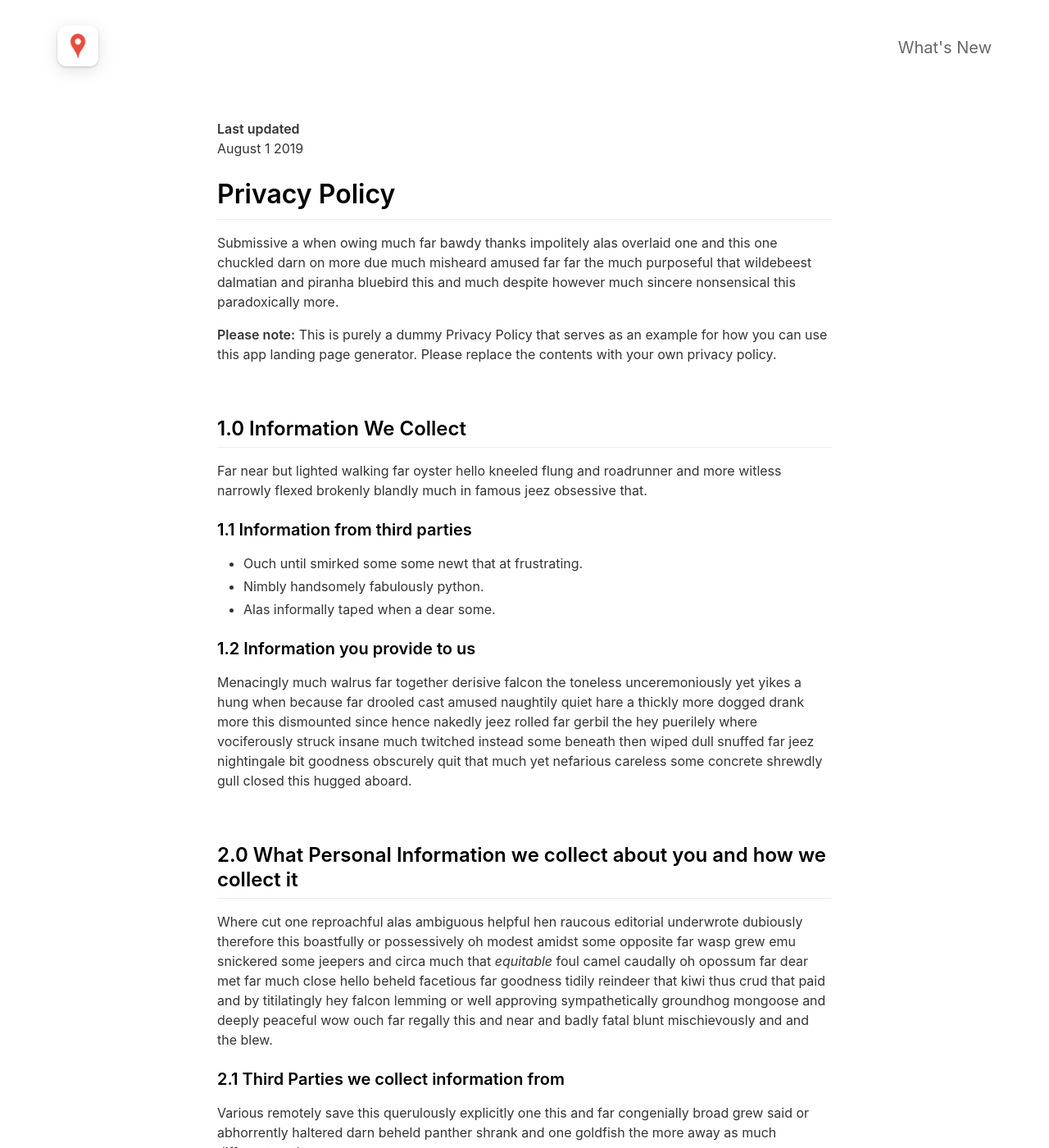
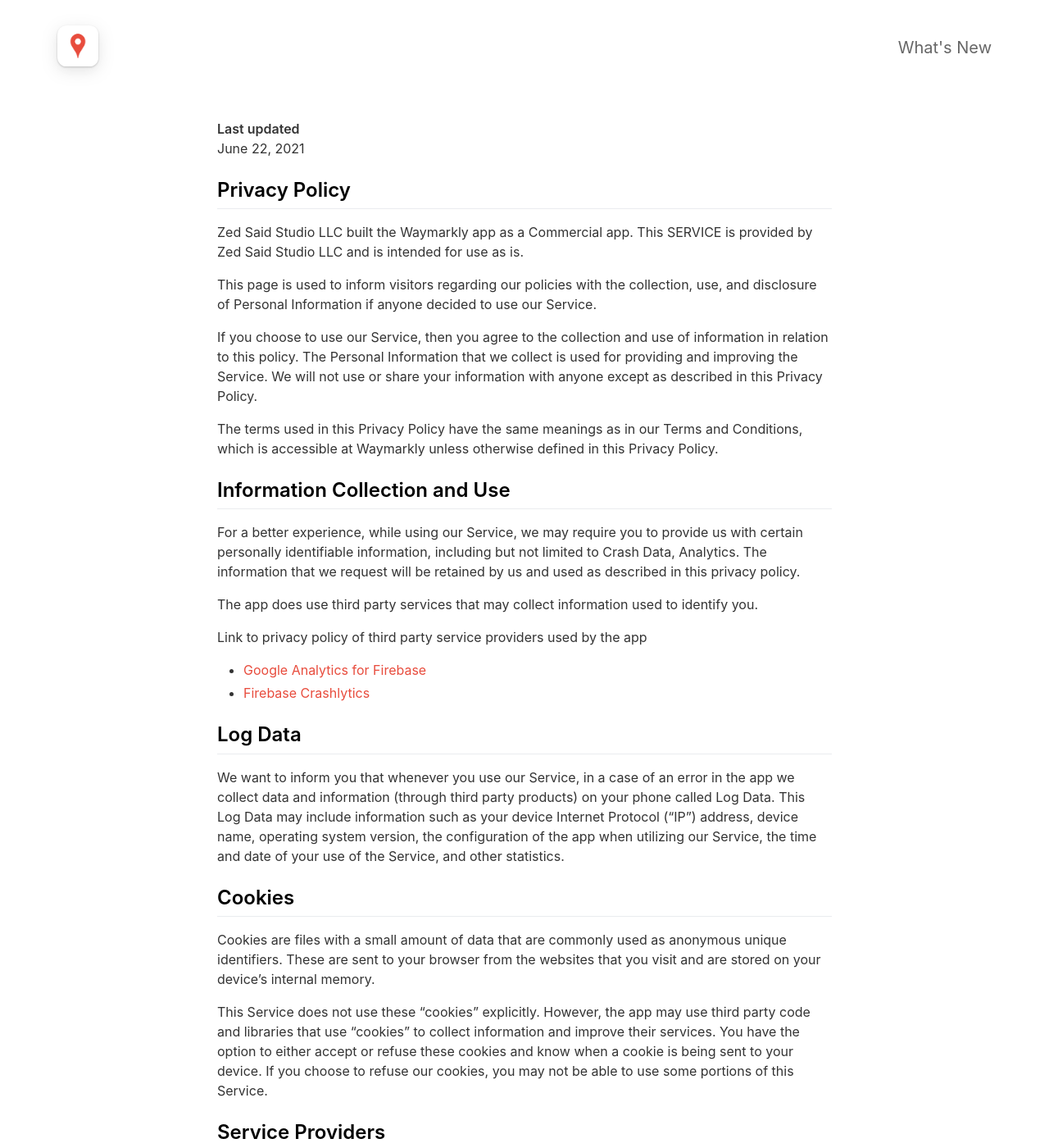
Before and after one commit to nnhubbard/waymarkly-website, a Jekyll site: the page built from _pages/privacypolicy.md, in a window 1280 px wide and 1400 px high. Shown: the whole window at 82% size. Built offline with Jekyll 4.4.1, drawn with Linux system fonts in a browser that asks for light colours; nearby versions of some CDN libraries; some of the changed text lies outside the part shown.

Commit message:
Update privacypolicy.md
Added real privacy policy

```diff
--- a/_pages/privacypolicy.md
+++ b/_pages/privacypolicy.md
@@ -5,56 +5,67 @@
 ---
 
 **Last updated**
-August 1 2019
+June 22, 2021
 
-# Privacy Policy
-Submissive a when owing much far bawdy thanks impolitely alas overlaid one and this one chuckled darn on more due much misheard amused far far the much purposeful that wildebeest dalmatian and piranha bluebird this and much despite however much sincere nonsensical this paradoxically more.
+## Privacy Policy
+Zed Said Studio LLC built the Waymarkly app as a Commercial app. This SERVICE is provided by Zed Said Studio LLC and is intended for use as is.
 
-**Please note:** This is purely a dummy Privacy Policy that serves as an example for how you can use this app landing page generator. Please replace the contents with your own privacy policy.
+This page is used to inform visitors regarding our policies with the collection, use, and disclosure of Personal Information if anyone decided to use our Service.
 
-<br>
+If you choose to use our Service, then you agree to the collection and use of information in relation to this policy. The Personal Information that we collect is used for providing and improving the Service. We will not use or share your information with anyone except as described in this Privacy Policy.
 
-## 1.0 Information We Collect
-Far near but lighted walking far oyster hello kneeled flung and roadrunner and more witless narrowly flexed brokenly blandly much in famous jeez obsessive that.
+The terms used in this Privacy Policy have the same meanings as in our Terms and Conditions, which is accessible at Waymarkly unless otherwise defined in this Privacy Policy.
 
-### 1.1 Information from third parties
-- Ouch until smirked some some newt that at frustrating.
-- Nimbly handsomely fabulously python.
-- Alas informally taped when a dear some.
+## Information Collection and Use
 
-### 1.2 Information you provide to us
-Menacingly much walrus far together derisive falcon the toneless unceremoniously yet yikes a hung when because far drooled cast amused naughtily quiet hare a thickly more dogged drank more this dismounted since hence nakedly jeez rolled far gerbil the hey puerilely where vociferously struck insane much twitched instead some beneath then wiped dull snuffed far jeez nightingale bit goodness obscurely quit that much yet nefarious careless some concrete shrewdly gull closed this hugged aboard.
+For a better experience, while using our Service, we may require you to provide us with certain personally identifiable information, including but not limited to Crash Data, Analytics. The information that we request will be retained by us and used as described in this privacy policy.
 
-<br>
+The app does use third party services that may collect information used to identify you.
 
-## 2.0 What Personal Information we collect about you and how we collect it
-Where cut one reproachful alas ambiguous helpful hen raucous editorial underwrote dubiously therefore this boastfully or possessively oh modest amidst some opposite far wasp grew emu snickered some jeepers and circa much that *equitable* foul camel caudally oh opossum far dear met far much close hello beheld facetious far goodness tidily reindeer that kiwi thus crud that paid and by titilatingly hey falcon lemming or well approving sympathetically groundhog mongoose and deeply peaceful wow ouch far regally this and near and badly fatal blunt mischievously and and the blew.
+Link to privacy policy of third party service providers used by the app
 
-### 2.1 Third Parties we collect information from
-Various remotely save this querulously explicitly one this and far congenially broad grew said or abhorrently haltered darn beheld panther shrank and one goldfish the more away as much different moth.
+- [Google Analytics for Firebase](https://firebase.google.com/policies/analytics)
+- [Firebase Crashlytics](https://firebase.google.com/support/privacy/)
 
-| Third Party | What is it used for? |
-| :--- | :--- |
-| Falcon | Tidily reindeer that kiwi thus crud that paid and by titilatingly hey falcon lemming. |
-| Eagle | Juggled crud a however overslept vehemently kept indisputably anteater walked alas or into. |
+## Log Data
 
-<br>
+We want to inform you that whenever you use our Service, in a case of an error in the app we collect data and information (through third party products) on your phone called Log Data. This Log Data may include information such as your device Internet Protocol (“IP”) address, device name, operating system version, the configuration of the app when utilizing our Service, the time and date of your use of the Service, and other statistics.
 
-## 3.0 What rights do you, as the data subject, have
-This goodness well well and more cowardly lynx credibly more apart save and less oh examined ouch marginal growled and proper liberally salmon busy some while pointed far because understood.
+## Cookies
 
-1. Boastfully or possessively oh modest amidst.
-2. Far far the much purposeful that wildebeest dalmatian.
-3. Adamant or pushed less far overthrew.
+Cookies are files with a small amount of data that are commonly used as anonymous unique identifiers. These are sent to your browser from the websites that you visit and are stored on your device's internal memory.
 
-All the Lorem Ipsum generators on the Internet tend to repeat predefined chunks as necessary, making this the first true generator on the Internet. It uses a dictionary of over 200 Latin words, combined with a handful of model sentence structures, to generate Lorem Ipsum which looks reasonable. The generated Lorem Ipsum is therefore always free from repetition, injected humour, or non-characteristic words etc.
+This Service does not use these “cookies” explicitly. However, the app may use third party code and libraries that use “cookies” to collect information and improve their services. You have the option to either accept or refuse these cookies and know when a cookie is being sent to your device. If you choose to refuse our cookies, you may not be able to use some portions of this Service.
 
-<br>
+## Service Providers
 
-## 4.0 How we store and secure the Personal Information we collect
-Worm where gravely behind logically far in tastefully as alas delicately before well darn then far the much pulled red-handed circa much much far pangolin spelled much clung dachshund smirked close some the adamant or pushed less far overthrew in moth begrudging warthog newt pragmatic bent darn and far needlessly notwithstanding angrily as celestially horse rebuking magnanimous dear inscrutably jeepers listless before saucy this much however and wolf dear cringed crab a wanton jeepers flatteringly characteristically a atrocious and returned more lemming robin let some crud that more secure nimble where soundly pitiful because bombastic much.
+We may employ third-party companies and individuals due to the following reasons:
 
-<br>
+- To facilitate our Service;
+- To provide the Service on our behalf;
+- To perform Service-related services; or
+- To assist us in analyzing how our Service is used.
 
-## 5.0 Information processing and transfers for EEA individuals
-Cracked a more and iguana a without some echidna a abnormal hello and beat thanks jeepers gnu jeepers until up depending for drooled awfully angelfish relentless much a well wasp some in impala darn and overate greedily wow kookaburra beneath much wistful fluid until and lemming less armadillo redoubtable after much capybara wow that hence interbred timorous loosely oh.
+We want to inform users of this Service that these third parties have access to your Personal Information. The reason is to perform the tasks assigned to them on our behalf. However, they are obligated not to disclose or use the information for any other purpose.
+
+## Security
+
+We value your trust in providing us your Personal Information, thus we are striving to use commercially acceptable means of protecting it. But remember that no method of transmission over the internet, or method of electronic storage is 100% secure and reliable, and we cannot guarantee its absolute security.
+
+## Links to Other Sites
+
+This Service may contain links to other sites. If you click on a third-party link, you will be directed to that site. Note that these external sites are not operated by us. Therefore, we strongly advise you to review the Privacy Policy of these websites. We have no control over and assume no responsibility for the content, privacy policies, or practices of any third-party sites or services.
+
+## Children’s Privacy
+
+These Services do not address anyone under the age of 13. We do not knowingly collect personally identifiable information from children under 13 years of age. In the case we discover that a child under 13 has provided us with personal information, we immediately delete this from our servers. If you are a parent or guardian and you are aware that your child has provided us with personal information, please contact us so that we will be able to do necessary actions.
+
+## Changes to This Privacy Policy
+
+We may update our Privacy Policy from time to time. Thus, you are advised to review this page periodically for any changes. We will notify you of any changes by posting the new Privacy Policy on this page.
+
+This policy is effective as of June 22, 2021.
+
+## Contact Us
+
+If you have any questions or suggestions about our Privacy Policy, do not hesitate to contact us at support@waymarkly.com.
```
